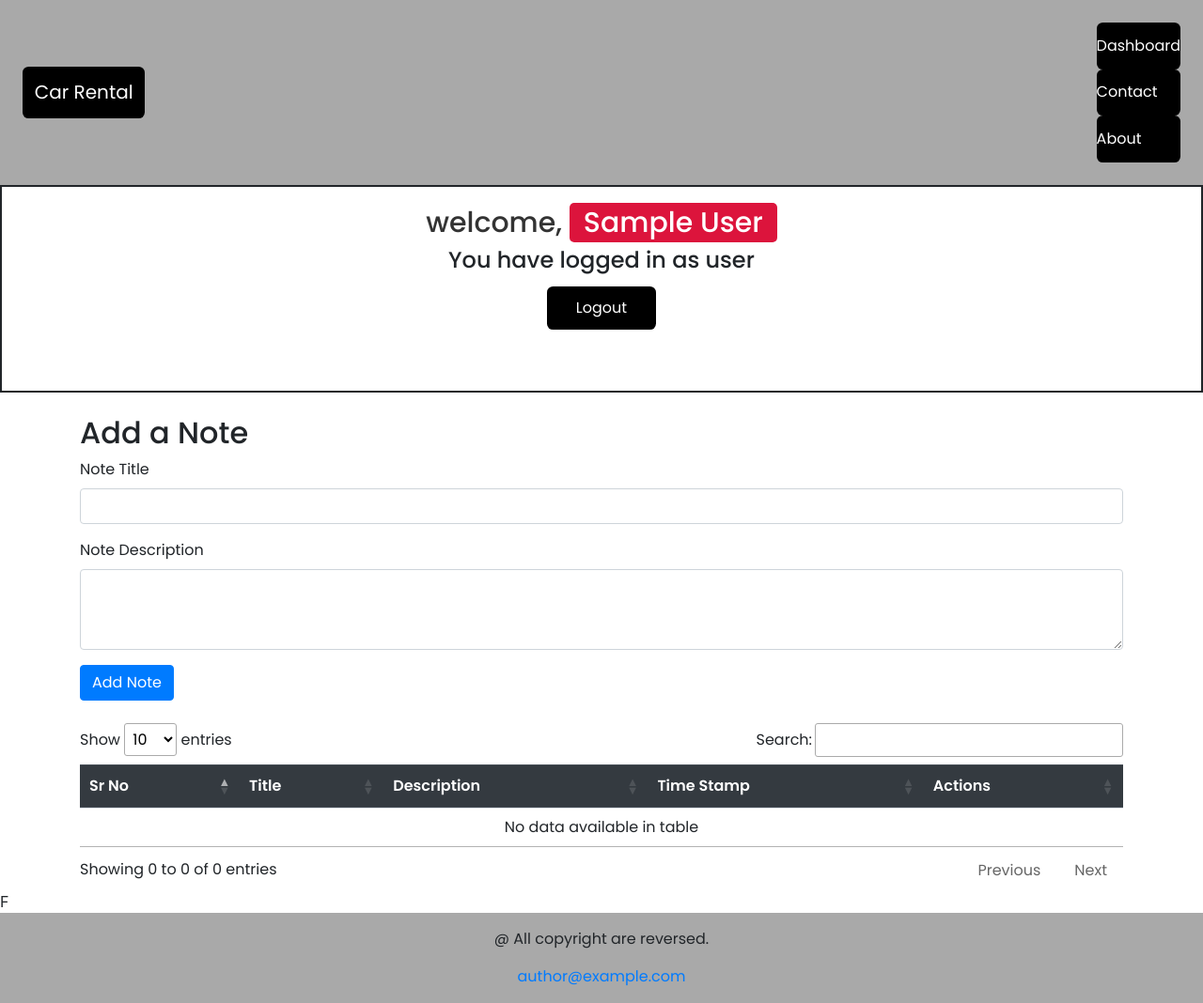
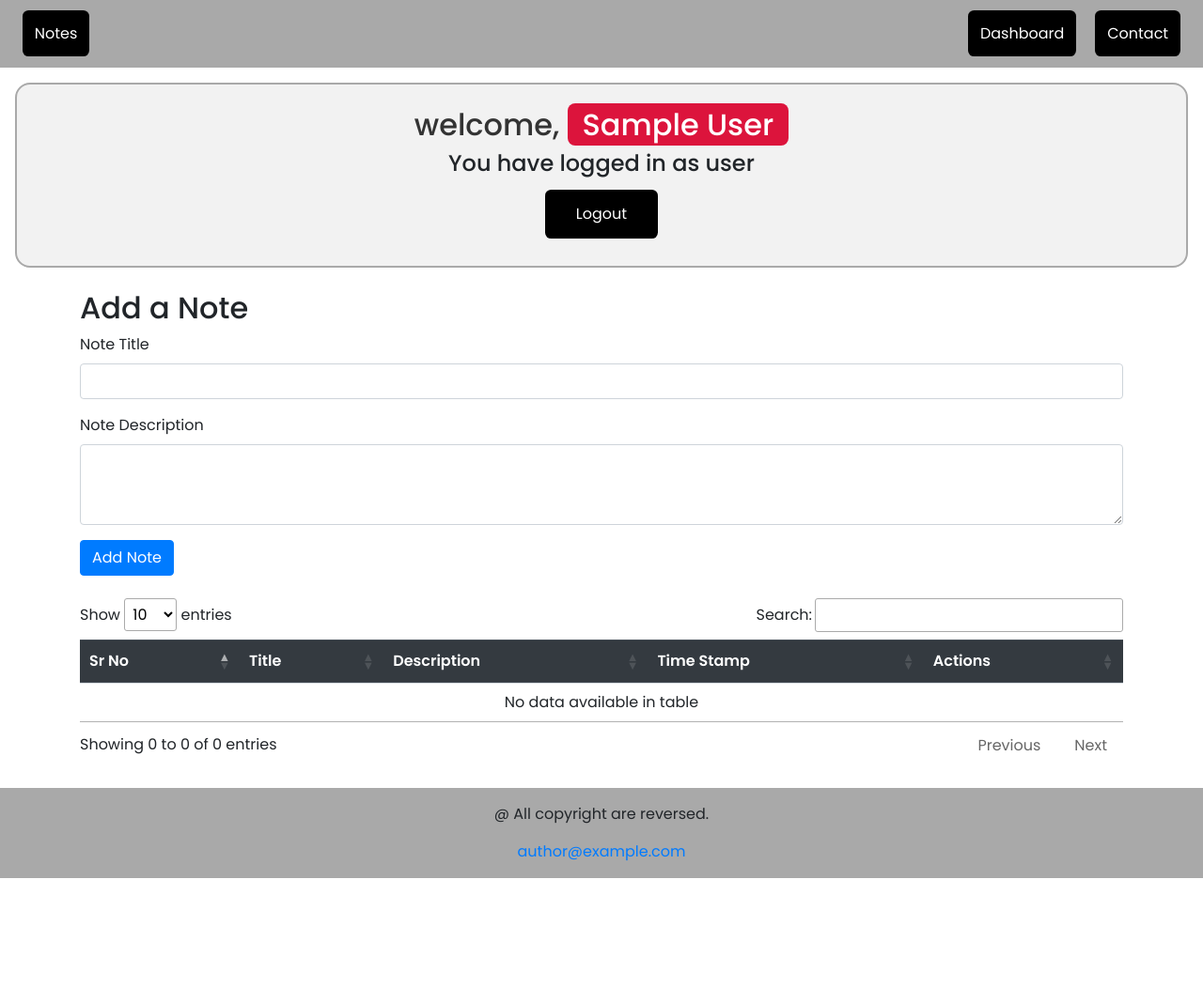
Before and after one commit to Pratik-Kumar2402/User-Note-Application-using-PHP-and-mysqli, a PHP site: page /user_page.php in a window 1280 px wide. Shown: the whole page at 94% size. After the commit the page ends 935 px from the top, so only its background shows below. Run offline with PHP 8.4, Linux system fonts and the light colour scheme; the visitor is signed in with stand-in values (Sample User, id 1); data that the repository does not hold is empty; some libraries are stand-ins or nearby versions.

Commit message:
finishing touch

```diff
--- a/css/header_footer.css
+++ b/css/header_footer.css
@@ -7,7 +7,7 @@
    text-decoration: none;
 }
 
-.navbar{
+.nav-bar{
     width: 100%;
     display: flex;
     justify-content: space-between;
@@ -15,7 +15,7 @@
     background-color: darkgray;
 }
 
-.navbar-brand{
+.nav-bar-brand{
     border-radius: 0.4rem;
     color: white;
     background-color: black;
@@ -23,7 +23,7 @@
 
 }
 
-.nav-link{
+.nav-link-button{
     border-radius: 0.4rem;
     margin-left: 1rem;
     padding: 0.8rem;
@@ -31,7 +31,7 @@
     background-color: black;
 }
 
-.navbar-brand:hover,.nav-link:hover{
+.nav-bar-brand:hover,.nav-link-button:hover{
     background-color: rgb(33, 33, 33);
 }
 
--- a/css/user.css
+++ b/css/user.css
@@ -1,57 +1,60 @@
 @import url('https://fonts.googleapis.com/css2?family=Poppins:wght@100;200;300;400;500;600&display=swap');
 
-*{
+* {
    font-family: 'Poppins', sans-serif;
-   margin:0; padding:0;
+   margin: 0;
+   padding: 0;
    text-decoration: none;
 }
 
-.user-container{
-   border: 2px solid;
+.user-container {
+   border: 2px solid darkgray;
+   border-radius: 1rem;
    display: flex;
    align-items: center;
    justify-content: center;
-   padding:20px;
-   padding-bottom: 60px;
+   padding: 1.5rem;
+   margin: 1rem;
+   background-color: #f2f2f2;
 }
 
-.user-container .content{
+.user-container .content {
    text-align: center;
 }
 
-.user-container .content h3{
-   font-size: 30px;
-   color:#333;
+.user-container .content h3 {
+   font-size: 2rem;
+   color: #333;
 }
 
-.user-container .content h3 span{
+.user-container .content h3 span {
    background: crimson;
-   color:#fff;
-   border-radius: 5px;
-   padding:0 15px;
+   color: #fff;
+   border-radius: 0.5rem;
+   padding: 0 1rem;
 }
 
-.user-container .content h1{
-   font-size: 50px;
-   color:#333;
+.user-container .content h1 {
+   font-size: 2.5rem;
+   color: #333;
 }
 
-.user-container .content p{
-   font-size: 25px;
-   margin-bottom: 20px;
+.user-container .content p {
+   font-size: 1.8rem;
+   margin-bottom: 1.5rem;
 }
 
-.user-container .content .btn{
+.user-container .content .btn {
    display: inline-block;
    border-radius: 0.4rem;
    margin-left: 1rem;
-   padding:10px 30px;
+   padding: 0.8rem 2rem;
    color: white;
    background-color: black;
-   margin:5px 5px;
+   margin: 5px 5px;
    text-transform: capitalize;
 }
 
-.user-container .content .btn:hover{
+.user-container .content .btn:hover {
    background-color: rgb(33, 33, 33);
 }
--- a/header.php
+++ b/header.php
@@ -9,14 +9,13 @@
 </head>
 
 <body>
-    <nav class="navbar">
-        <div class="navbar-icon">
-            <a class="navbar-brand" href="#">Car Rental</a>
+    <nav class="nav-bar">
+        <div class="nav-bar-icon">
+            <a class="nav-bar-brand" href="/user_page.php">Notes</a>
         </div>
-        <div class="navbar-nav">
-            <a class="nav-link" aria-current="page" href="#">Dashboard</a>
-            <a class="nav-link" href="#">Contact</a>
-            <a class="nav-link" href="#">About</a>
+        <div class="nav-bar-nav">
+            <a class="nav-link-button" aria-current="page" href="/user_page.php">Dashboard</a>
+            <a class="nav-link-button" href="/contact.php">Contact</a>
         </div>
     </nav>
 </body>
--- a/login_form.php
+++ b/login_form.php
@@ -3,6 +3,12 @@
 @include 'config.php';
 
 session_start();
+
+if (isset($_SESSION['user_name'])) {
+   // If the user is logged in, redirect to the user_page
+   header("Location: user_page.php");
+   exit();
+}
 
 if (isset($_POST['submit'])) {
 
--- a/user_page.php
+++ b/user_page.php
@@ -116,7 +143,7 @@ if (!isset($_SESSION['user_name'])) {
       </form>
    </div>
 
-   <div class="container">
+   <div class="container my-4">
       <table class="table" id="myTable">
          <thead class="thead-dark">
             <tr>
```
Also changed, not shown: other parts of user_page.php (+37 -8 lines), contact.php (+13 -12 lines), css/contact.css (+4 -9 lines), css/style.css (+6 -7 lines).
